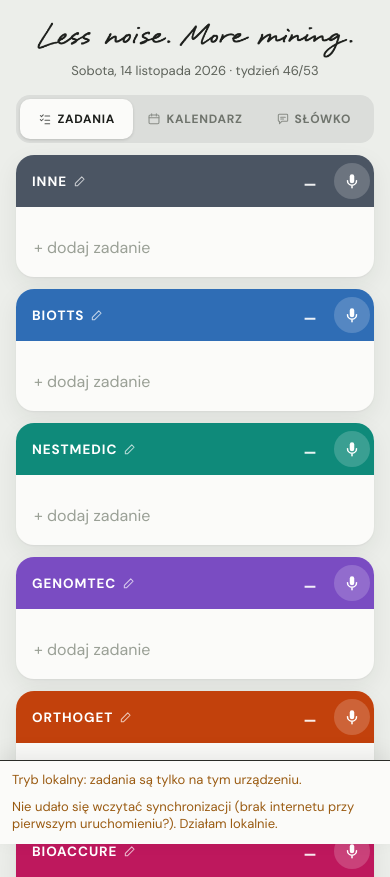
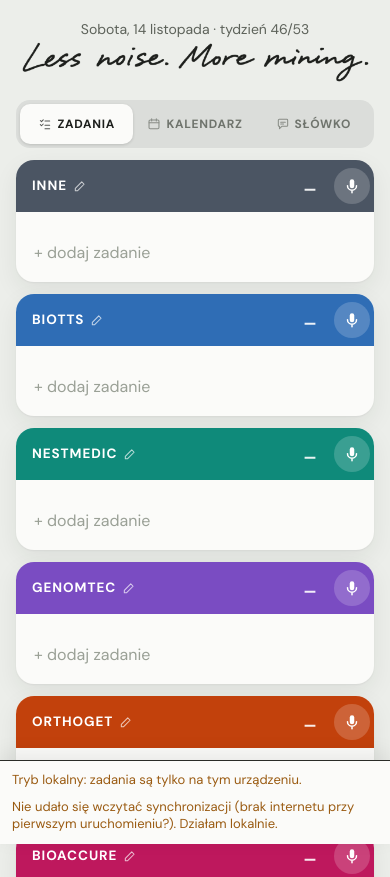
Before and after one commit to dimetylotryptaminy/todo, a plain HTML site: page index.html in a window 390 px wide. Shown: the top 877 px of the page. Drawn offline with Linux system fonts and the light colour scheme.

Commit message:
Górny pasek wg wzoru: data nad dużym odręcznym mottem obok zakładek
Co-Authored-By: Claude Opus 5.5 <noreply@anthropic.com>
Claude-Session: https://claude.ai/code/session_01Rh4mBRmhPxBPrTnoCMWoQC

```diff
--- a/app.js
+++ b/app.js
@@ -2,7 +2,7 @@ import { parse, norm, catOf } from "./parser.js";
 import { ES_WORDS, EN_WORDS } from "./words.js";
 
 const DEFAULT_MOTTO = "Less noise. More mining.";
-const APP_VERSION = "v66";
+const APP_VERSION = "v67";
 // Pozycja słowa zapisującego, jeśli jest ostatnim słowem tekstu („… zapisz”, „… Zapisz.”, dawne „… koniec”), inaczej -1.
 // Tolerancja na błędy dyktowania: „Zapisz.”, „zapisze”, „zapiszę”, „Konieć”, „konie c”.
 function trailingEndWord(text) {
@@ -817,7 +817,7 @@ function renderInner() {
   const hand = store.motto.trim() === DEFAULT_MOTTO;
   $("tiMotto").classList.toggle("hand", hand);
   if (hand) $("tiMotto").setAttribute("aria-label", store.motto); else $("tiMotto").removeAttribute("aria-label");
-  $("tiDate").textContent = WEEKDAYS_FULL[now.getDay()] + ", " + now.getDate() + " " + MONTHS_GEN[now.getMonth()] + " " + now.getFullYear() + " · tydzień " + w.week + "/" + w.total;
+  $("tiDate").textContent = WEEKDAYS_FULL[now.getDay()] + ", " + now.getDate() + " " + MONTHS_GEN[now.getMonth()] + " · tydzień " + w.week + "/" + w.total;
   if (view === "calendar") renderCalendar();
   // słówko: po zalogowaniu (albo zmianie dnia) przerysuj raz, żeby pobrać słówko z konta / od AI
   if (view === "words") { const k = (store.uid || "local") + "|" + iso(new Date()); if (k !== wordsShownFor) { wordsShownFor = k; renderWords(); } }
--- a/style.css
+++ b/style.css
@@ -727,3 +727,17 @@ body.dragging, body.dragging * { cursor: grabbing !important; user-select: none
   background: var(--ink);
   -webkit-mask: url("motto.png") right center / contain no-repeat; mask: url("motto.png") right center / contain no-repeat;
 }
+
+/* górny pasek: zakładki po lewej; po prawej mała data nad dużym odręcznym mottem (jak na wzorze) */
+.topline { flex-wrap: nowrap; align-items: flex-end; }
+.topline .tabs { flex: none; margin-bottom: 6px; }
+.topinfo { flex: 0 1 470px; min-width: 240px; align-items: flex-end; gap: 2px; }
+.ti-date { order: -1; font-size: 14px; padding-right: 4px; }
+.ti-motto.hand { width: 100%; max-width: 470px; margin-bottom: -6px; }
+@media (max-width: 760px) {
+  .topline { flex-wrap: wrap; }
+  .topline .tabs { flex: 1; margin-bottom: 0; }
+  .topinfo { flex: 1 1 100%; align-items: center; }
+  .ti-date { padding-right: 0; }
+  .ti-motto.hand { width: min(360px, 90vw); margin-bottom: 0; }
+}
--- a/sw.js
+++ b/sw.js
@@ -1,7 +1,7 @@
 // Service worker: aplikacja otwiera się bez internetu.
 // Pliki aplikacji: najpierw sieć (świeża wersja), przy braku sieci kopia z pamięci.
 // Biblioteki i czcionki z CDN: kopia z pamięci, odświeżana w tle.
-const VERSION = "tablica-v66";
+const VERSION = "tablica-v67";
 const SHELL = [
   "./", "index.html", "style.css", "app.js", "parser.js", "words.js", "config.js", "manifest.webmanifest", "motto.png",
   "icons/icon-192.png", "icons/icon-512.png", "icons/apple-touch-icon.png",
```
